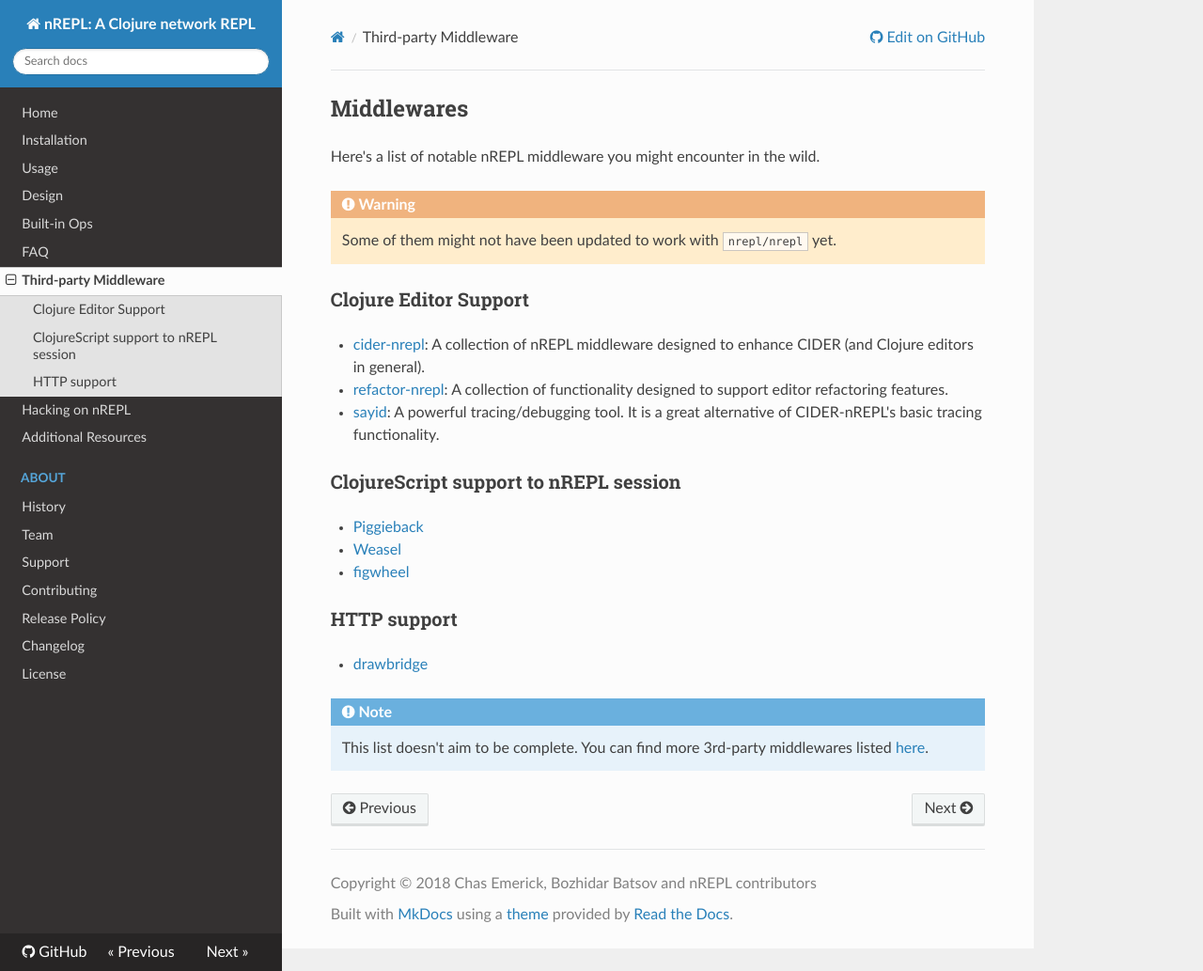
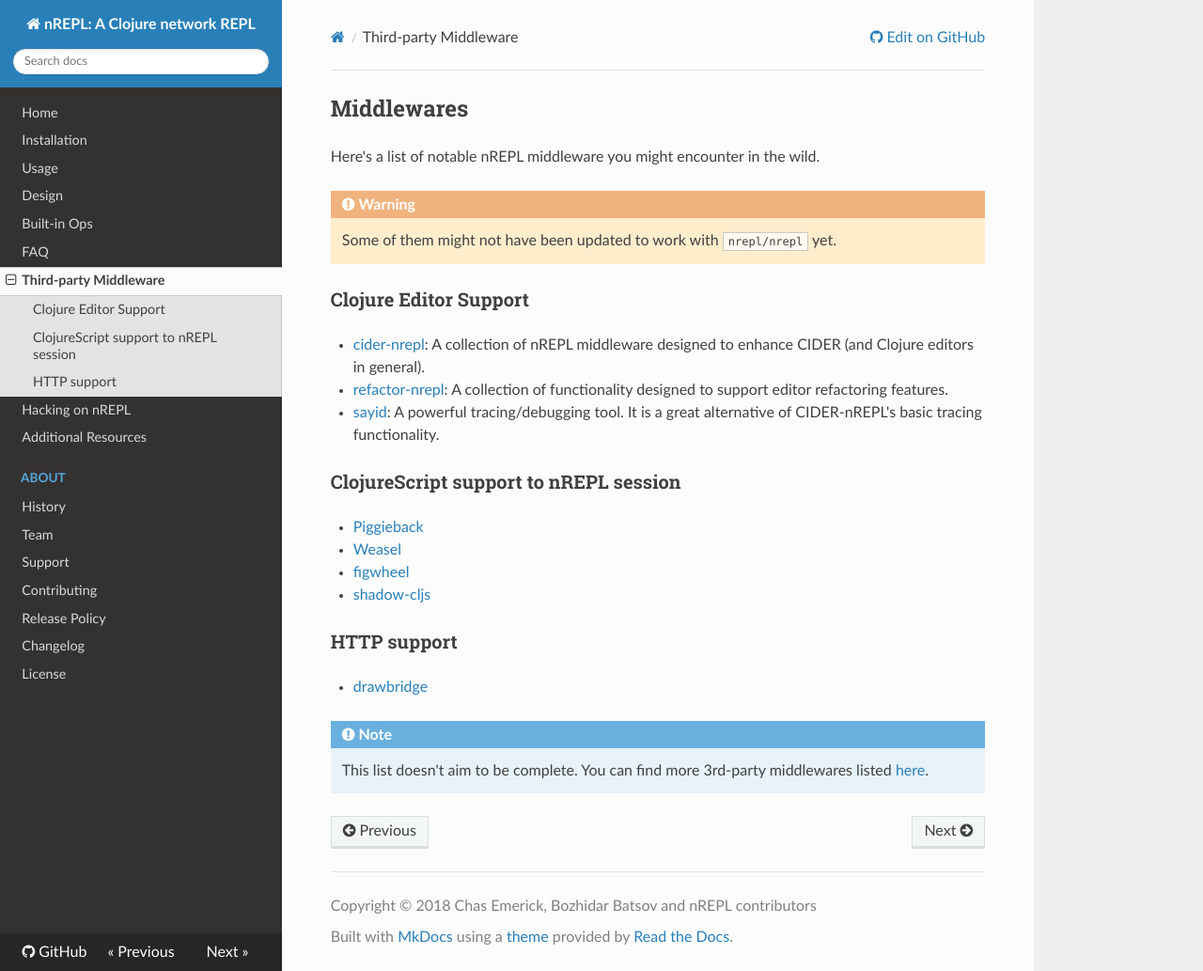
Before and after one commit to nrepl/nrepl, an MkDocs documentation site: the page built from doc/third_party_middleware.md, in a window 1280 px wide and 1033 px high. Shown: the whole window at 94% size. Built offline with MkDocs 1.6.1, drawn with Linux system fonts in a browser that asks for light colours; nearby versions of some CDN libraries; old or Windows-style settings are respelled for this version of MkDocs.

Commit message:
Mention shadow-cljs in the manual

```diff
--- a/doc/third_party_middleware.md
+++ b/doc/third_party_middleware.md
@@ -18,6 +18,7 @@ basic tracing functionality.
 * [Piggieback](https://github.com/nrepl/piggieback)
 * [Weasel](https://github.com/tomjakubowski/weasel)
 * [figwheel](https://github.com/bhauman/lein-figwheel)
+* [shadow-cljs](https://github.com/thheller/shadow-cljs)
 
 ### HTTP support
 
```
